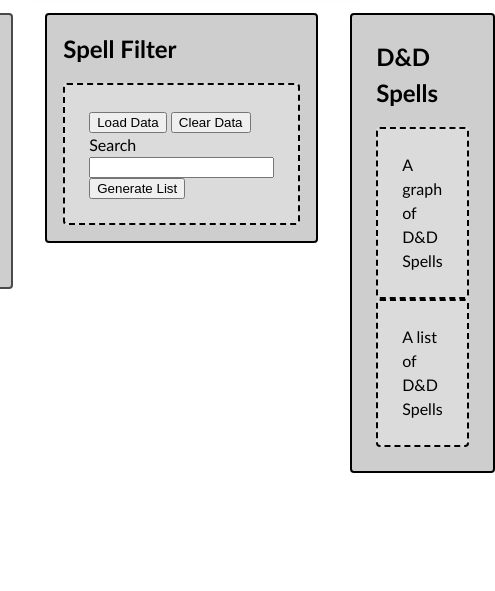
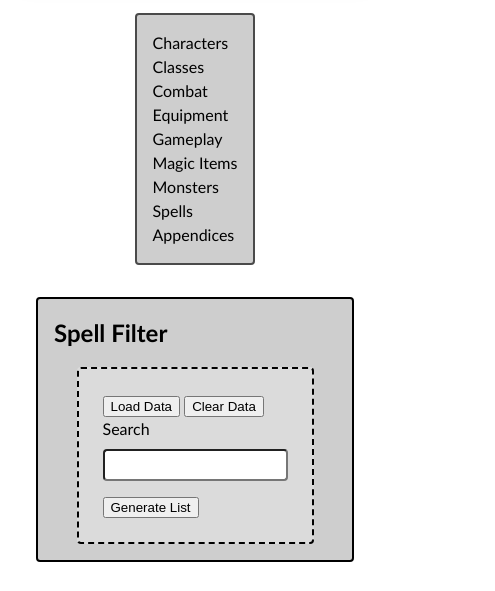
Before and after one commit to ryanetunkel/ryanetunkel.github.io, a plain HTML site: page index.html in a window 390 px wide. Shown: the part 119-710 px from the top of the page, 495 px wide, since content can reach past the window. Drawn offline with Linux system fonts and the light colour scheme; a script that the page names is missing.

Commit message:
Formatting bugfix?

```diff
--- a/styles.css
+++ b/styles.css
@@ -169,3 +169,58 @@
   color: #0777a7;
   text-decoration: none;
 }
+
+/*
+Form Styles
+*/
+
+form input {
+  /* This is a hack to make sure our boxes line up with one another nicely */
+  width: 100%;
+  width: -moz-available;          /* WebKit-based browsers will ignore this. */
+  width: -webkit-fill-available;  /* Mozilla-based browsers will ignore this. */
+  width: fill-available;
+
+  /* here we are setting white space correctly */
+  margin-bottom: 1rem;
+  height: 2rem;
+  border-radius: 4px;
+}
+
+form label {
+  width: 100%;
+  width: -moz-available;          /* WebKit-based browsers will ignore this. */
+  width: -webkit-fill-available;  /* Mozilla-based browsers will ignore this. */
+  width: fill-available;
+  align-items: flex-start;
+
+  display: block; /* this turns the label text into a box we can set margins on */
+  margin-bottom: 0.5rem;
+}
+
+@media only screen and (max-width: 736px) {
+  /* Rules in here will only apply when a screen is the correct size */
+  /* check it out by using your developer tools to shrink your screen-size */
+.container {
+  flex-direction: column;
+  justify-content: center;
+  align-items: center;
+}
+
+.box {
+  width: 100%;
+  width: -moz-available;          /* WebKit-based browsers will ignore this. */
+  width: -webkit-fill-available;  /* Mozilla-based browsers will ignore this. */
+  width: fill-available;
+  align-items: flex-start;
+}
+
+.right_section {
+  flex: 1 1 auto;
+  justify-content: start;
+}
+
+.left_section {
+  flex: 1 1 auto;
+}
+}
```
